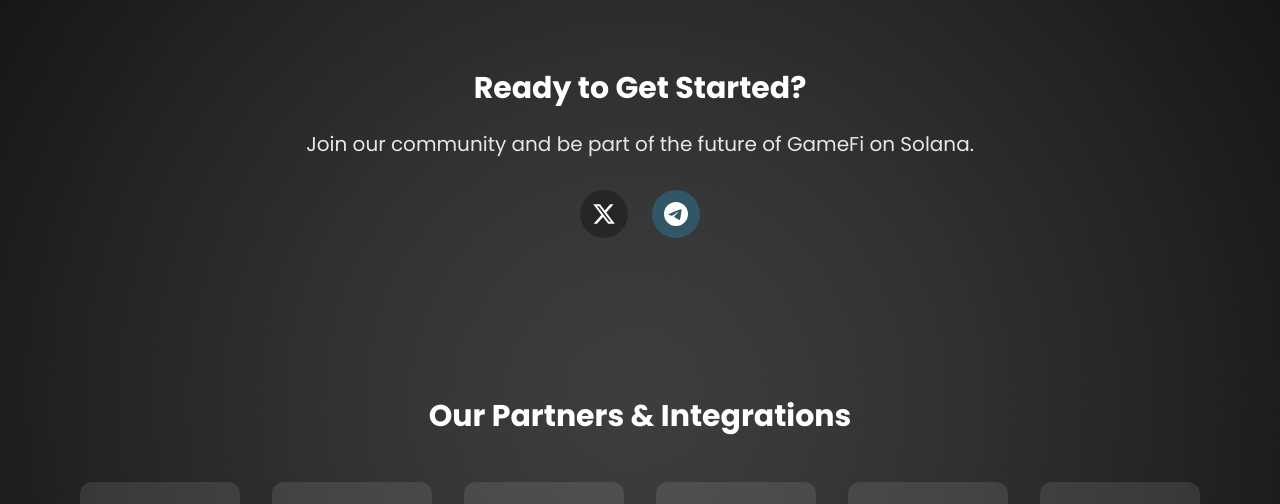
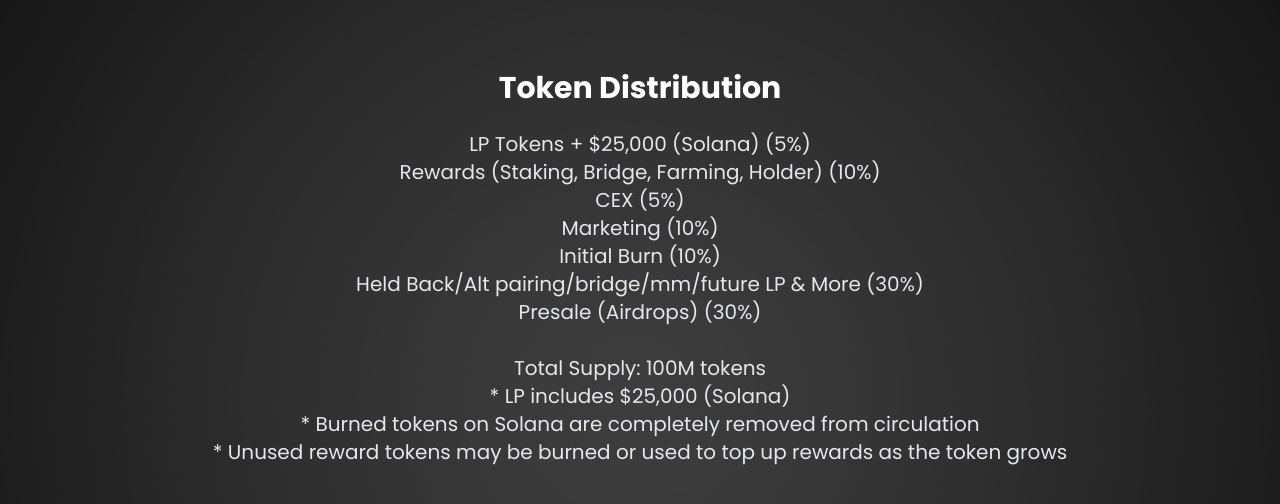
Before and after one commit to TargetOnLock/valuefocused, a Next.js app: page / in a window 1280 px wide. Shown: the part 1074-1578 px from the top of the page. Built offline with nearby package versions, Linux system fonts and the light colour scheme.

Commit message:
update distrobution

```diff
--- a/app/components/TokenomicsChart.tsx
+++ b/app/components/TokenomicsChart.tsx
@@ -11,11 +11,11 @@ interface TokenomicsData {
 const data: TokenomicsData[] = [
   { name: 'LP Tokens + $25,000 (Solana)', value: 5, color: '#8B5CF6' },
   { name: 'Rewards (Staking, Bridge, Farming, Holder)', value: 10, color: '#6366F1' },
-  { name: 'CEX', value: 8, color: '#06B6D4' },
+  { name: 'CEX', value: 5, color: '#06B6D4' },
   { name: 'Marketing', value: 10, color: '#14B8A6' },
-  { name: 'Initial Burn', value: 10, color: '#10B981' },
-  { name: 'Held Back/Alt pairing/bridge/mm/future LP & More', value: 34, color: '#34D399' },
-  { name: 'Presale (Airdrops)', value: 23, color: '#FB923C' },
+  { name: 'Initial Burn', value: 10, color: '#FF0000' },
+  { name: 'Held Back/Alt pairing/bridge/mm/future LP & More', value: 30, color: '#34D399' },
+  { name: 'Presale (Airdrops)', value: 30, color: '#FB923C' },
 ];
 
 export default function TokenomicsChart() {
--- a/app/page.tsx
+++ b/app/page.tsx
@@ -66,7 +66,26 @@ export default function Home() {
         </div>
       </section>
 
-
+      {/* Token Distribution Section */}
+      <section className="py-20">
+        <div className="max-w-6xl mx-auto px-4 text-center">
+          <h2 className="text-3xl font-bold mb-6">Token Distribution</h2>
+          <p className="text-xl text-gray-200 mb-8">
+            LP Tokens + $25,000 (Solana) (5%)<br />
+            Rewards (Staking, Bridge, Farming, Holder) (10%)<br />
+            CEX (5%)<br />
+            Marketing (10%)<br />
+            Initial Burn (10%)<br />
+            Held Back/Alt pairing/bridge/mm/future LP & More (30%)<br />
+            Presale (Airdrops) (30%)<br />
+            <br />
+            Total Supply: 100M tokens<br />
+            * LP includes $25,000 (Solana)<br />
+            * Burned tokens on Solana are completely removed from circulation<br />
+            * Unused reward tokens may be burned or used to top up rewards as the token grows
+          </p>
+        </div>
+      </section>
 
       {/* CTA Section */}
       <section className="py-20">
--- a/app/rewards/page.tsx
+++ b/app/rewards/page.tsx
@@ -53,12 +53,12 @@ export default function Rewards() {
                 <span className="font-mono">$1 - $2</span>
               </div>
               <div className="flex justify-between items-center p-3 bg-white/5 rounded-lg">
-                <span>Burning Events</span>
-                <span className="font-mono text-orange-400">30%</span>
+                <span>Project Earnings</span>
+                <span className="font-mono text-green-400">50%</span>
               </div>
               <div className="flex justify-between items-center p-3 bg-white/5 rounded-lg">
                 <span>Winner Pool</span>
-                <span className="font-mono text-green-400">70%</span>
+                <span className="font-mono text-green-400">50%</span>
               </div>
             </div>
           </div>
```
